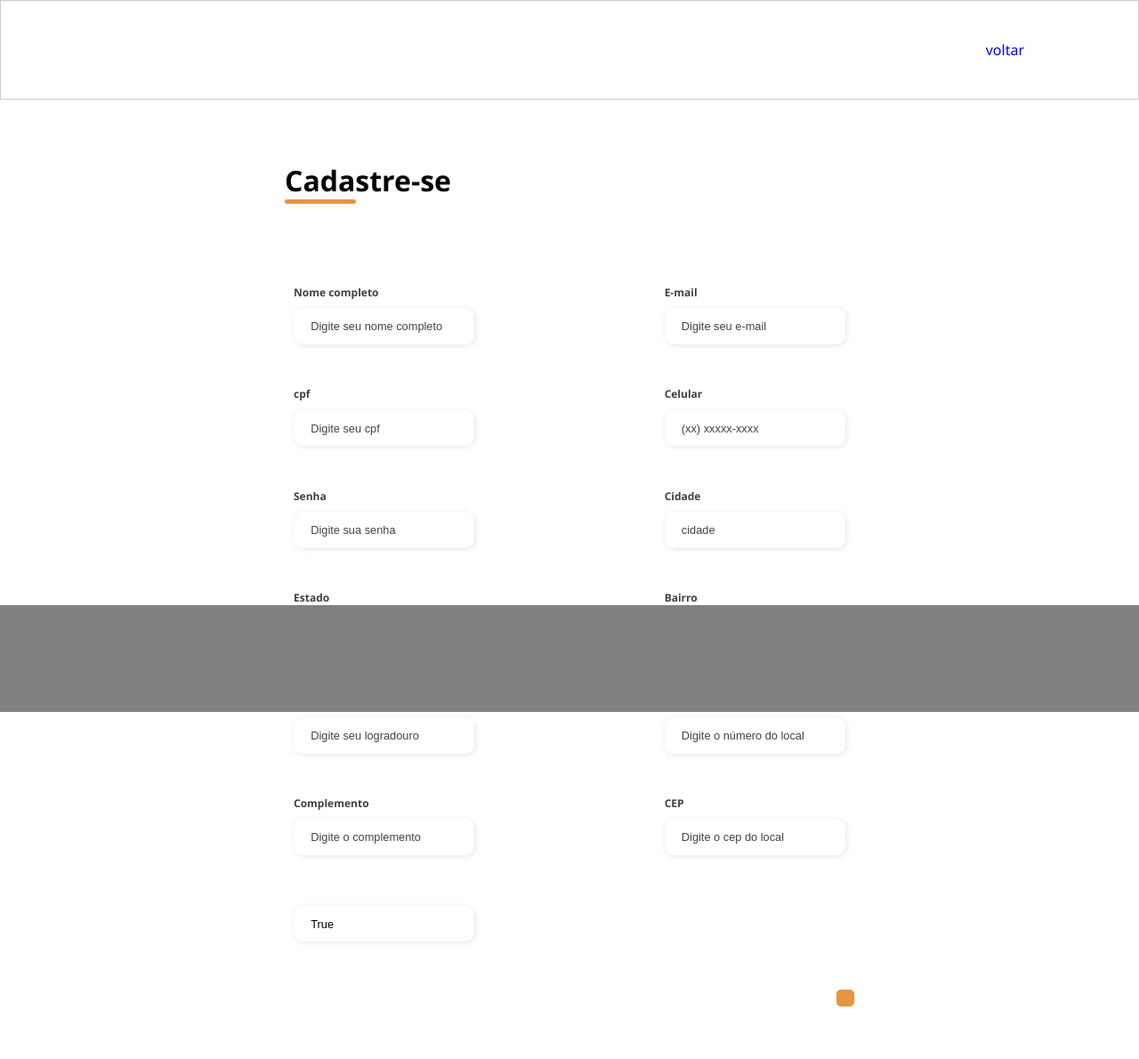
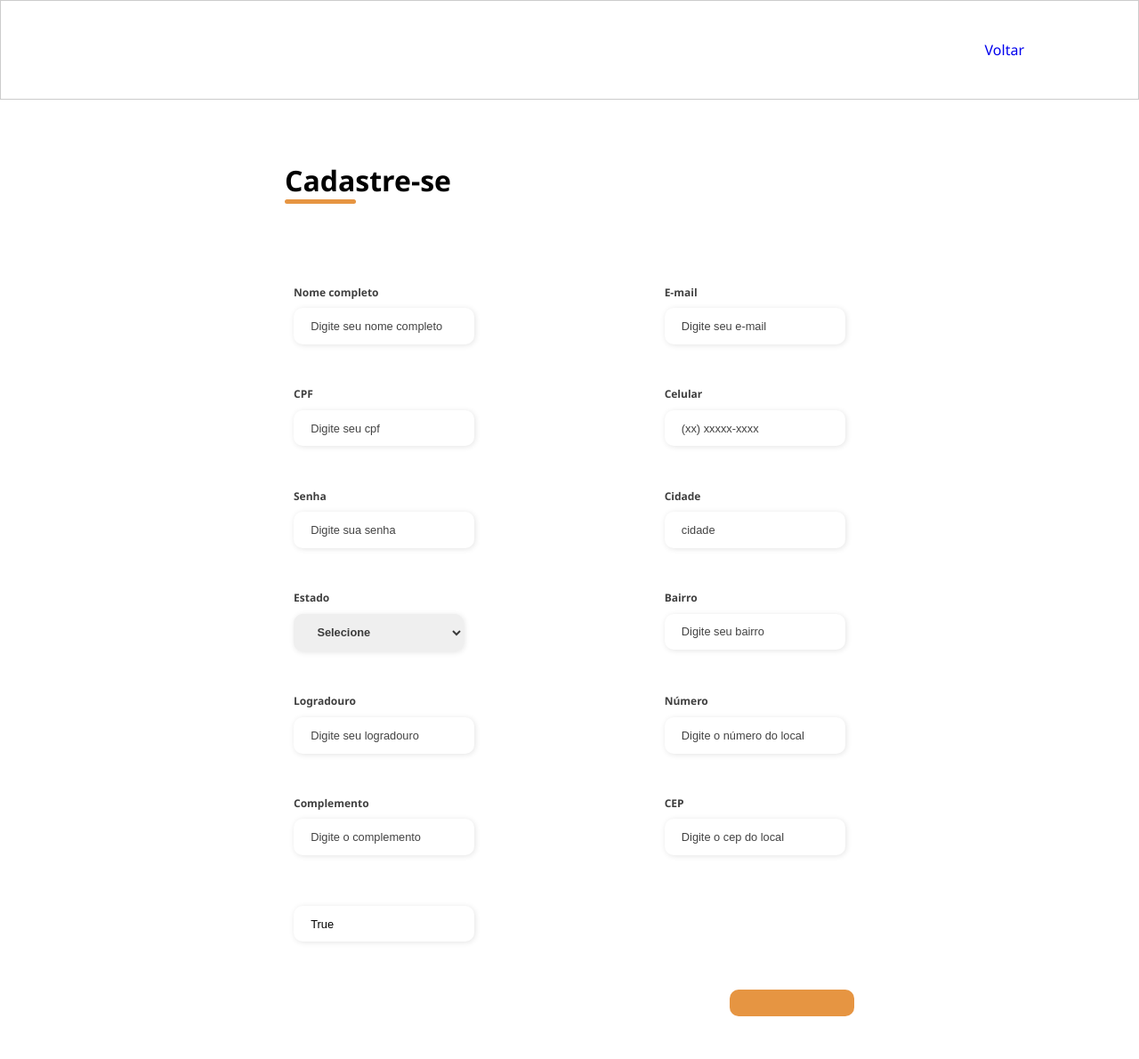
Before and after one commit to leiarafaela/iBooks, a Flask app: page /cliente/novo in a window 1280 px wide. Shown: the whole page at 89% size. Before the commit the page ends 1131 px from the top, so only its background shows below. Run offline with Flask 2, Linux system fonts and the light colour scheme.

Commit message:
rota de cadastro

```diff
--- a/app/views/static/css/cadastro-cliente.css
+++ b/app/views/static/css/cadastro-cliente.css
@@ -82,11 +82,14 @@
 
 
 .continue-button button {
+  width: 140px;
+  height: 30px;
   float: right;
   border: none;
   background-color: #E69542;
-  padding: 0.62rem;
-  border-radius: 5px;
+  color: #fff;
+  font-weight: bold;
+  border-radius: 10px;
   cursor: pointer;
 }
 
--- a/app/views/templates/cadastro-cliente.html
+++ b/app/views/templates/cadastro-cliente.html
@@ -13,18 +13,17 @@
     <!-- Menu de navegação -->
     <header>
       <nav>
-        <a href="/">voltar</a>
+        <a href="/">Voltar</a>
     </header>
     <!-- Bloco onde fica o formulário -->
     <div class="container">
       <div class="form">
-        <form action="{{ url_for('create_customer') }}" method="POST" enctype="multipart/form-data">
+        <form action="{{ url_for('cliente_bp.create_customer') }}" method="POST" enctype="multipart/form-data">
           <div class="form-header">
             <div class="title">
               <h1>Cadastre-se</h1>
             </div>
           </div>
-
           <div class="input-group">
             <div class="input-box">
               <label for="nameComplete">Nome completo</label>
@@ -49,7 +48,7 @@
             </div>
 
             <div class="input-box">
-              <label for="cpf">cpf</label>
+              <label for="cpf">CPF</label>
               <input
                 id="cpf"
                 type="cpf"
@@ -177,11 +176,11 @@
           </div>
 
           <div class="continue-button">
-            <button type="submit" value="Enviar"></button>
+            <button type="submit" value="Salvar"></button>
           </div>
         </form>
       </div>
     </div>
-    <footer></footer>
   </body>
+
 </html>
--- a/app/views/templates/home.html
+++ b/app/views/templates/home.html
@@ -57,7 +57,6 @@
       </div>
 
     <footer>
-      <p> Em desenvolvimento...</p>
     </footer>
     </body>
 </html>
```
Also changed, not shown: app/views/templates/login.html (+3 -4 lines).
